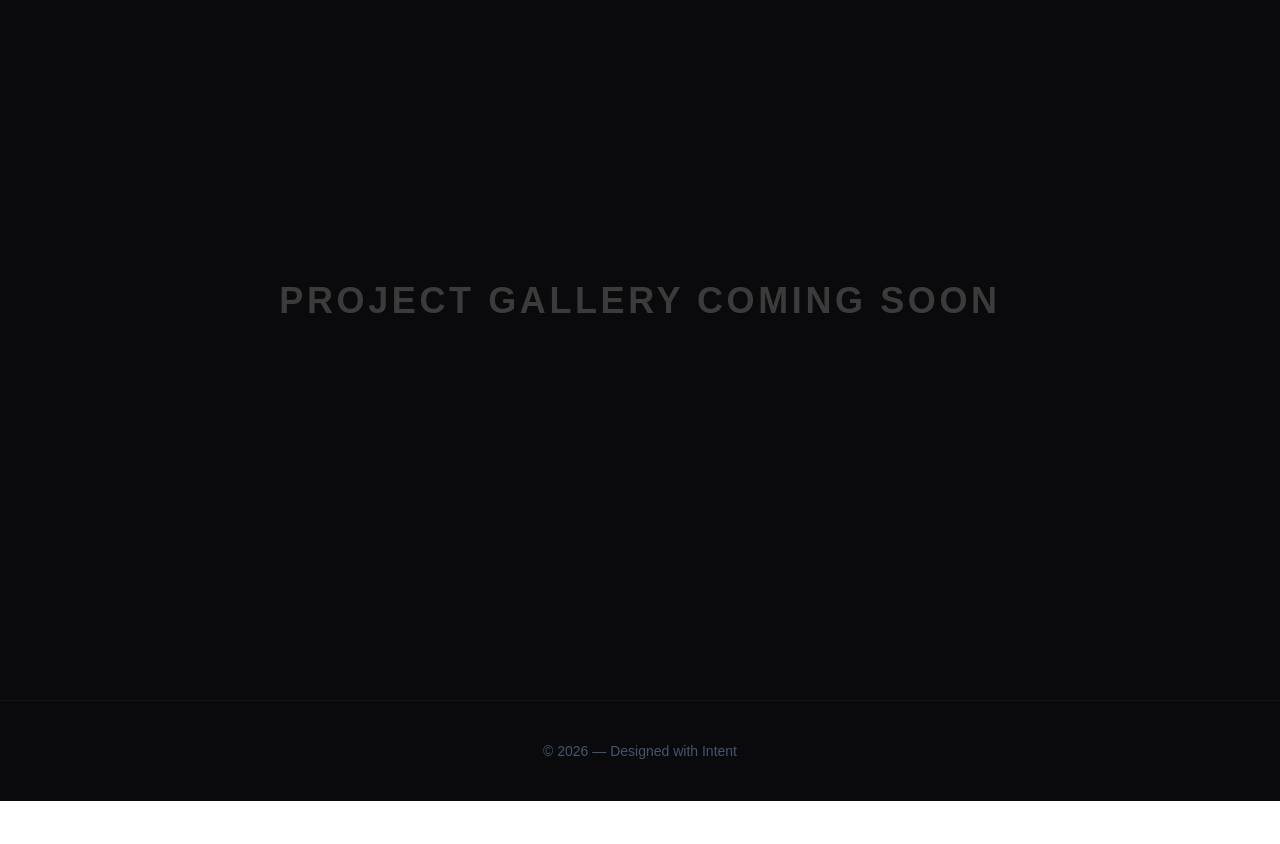
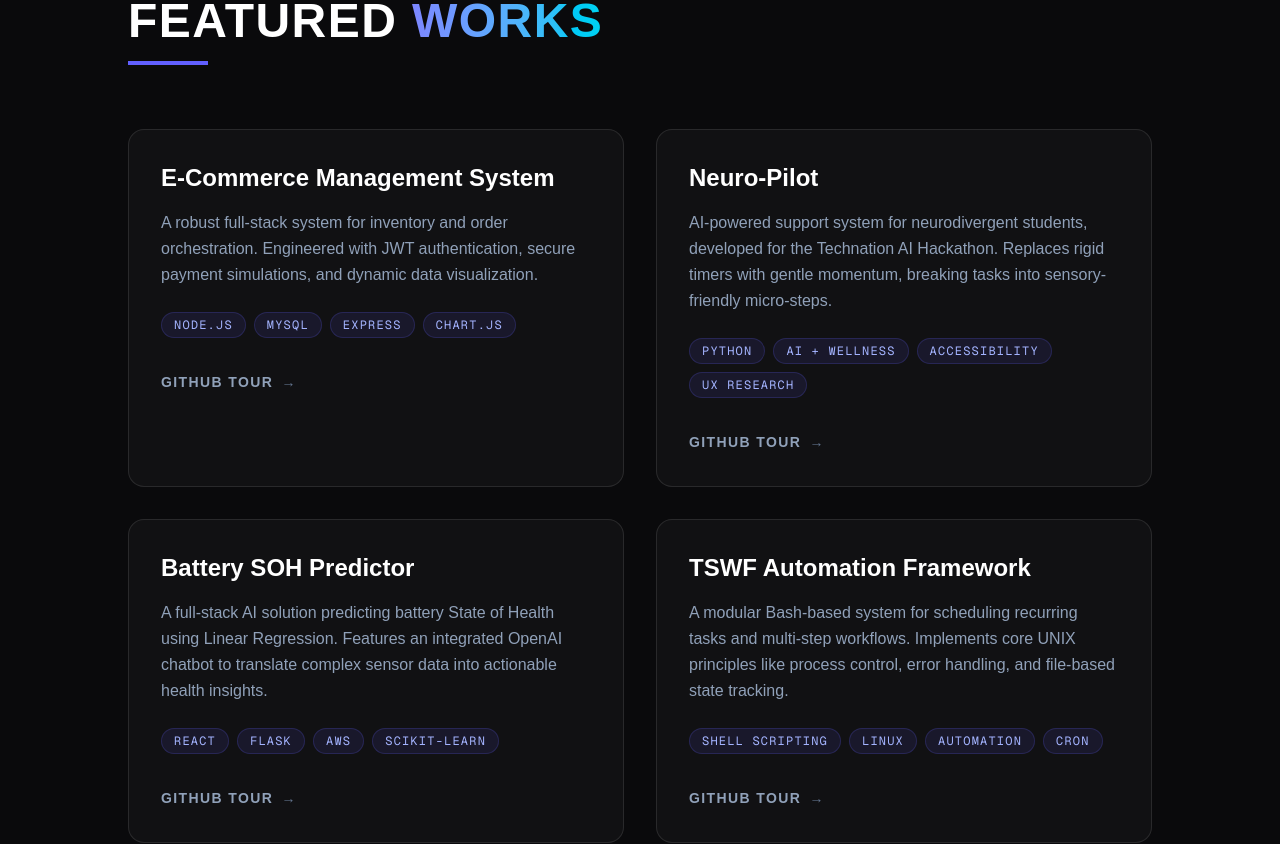
Before and after one commit to Khushi-Patel-code/khushi-portfolio, a Next.js app: page / in a window 1280 px wide. Shown: the part 900-1744 px from the top of the page. Before the commit the page ends 1701 px from the top, so only its background shows below. Built offline with nearby package versions, Linux system fonts and the light colour scheme.

Commit message:
Project Sections added

```diff
--- a/app/page.tsx
+++ b/app/page.tsx
@@ -1,23 +1,30 @@
-import Hero from "./sections/Hero"; // Adjust path based on your folder structure
+import Hero from "./sections/Hero";
+import Projects from "./sections/Projects"; // Path to your new component
 
 export default function Home() {
   return (
-    /* We use 'dark' class or a dark background to match the Hero's vibe */
-    <div className="bg-[#0a0a0c] min-h-screen selection:bg-indigo-500/30">
-      {/* Optional: Add a simple nav or just let the Hero shine */}
+    /* Global wrapper with the deep-space background and indigo selection */
+    <div className="bg-[#0a0a0c] min-h-screen selection:bg-indigo-500/30 selection:text-indigo-200">
+
       <main>
+        {/* The Hero Section: Introduction & Identity */}
         <Hero />
 
-        {/* Placeholder for your next section to test scrolling */}
-        <section id="projects" className="min-h-screen bg-[#0a0a0c] flex items-center justify-center border-t border-white/5">
-          <h2 className="text-white/20 text-4xl font-bold tracking-widest uppercase">
-            Project Gallery Coming Soon
-          </h2>
-        </section>
+        {/* Subtle separator glow to lead the eye to projects */}
+        <div className="h-px w-full bg-gradient-to-r from-transparent via-indigo-500/20 to-transparent" />
+
+        {/* The Projects Section: Featured Works & Innovation */}
+        <Projects />
       </main>
 
-      <footer className="py-10 text-center text-slate-600 text-sm border-t border-white/5 bg-[#0a0a0c]">
-        © {new Date().getFullYear()} — Designed with Intent
+      {/* Footer: Simple, Minimalist, and Disciplined */}
+      <footer className="py-20 text-center bg-[#0a0a0c] border-t border-white/5">
+        <p className="text-slate-500 font-mono text-xs tracking-[0.3em] uppercase mb-4">
+          Built with Resilience & Logic
+        </p>
+        <div className="text-slate-600 text-sm font-light">
+          © {new Date().getFullYear()} KHUSHI PATEL — Designed with Intent
+        </div>
       </footer>
     </div>
   );
--- /dev/null
+++ b/app/sections/Projects.tsx
@@ -0,0 +1,130 @@
+"use client";
+
+import React from "react";
+import { motion } from "framer-motion";
+
+const projects = [
+  {
+    title: "E-Commerce Management System",
+    description: "A robust full-stack system for inventory and order orchestration. Engineered with JWT authentication, secure payment simulations, and dynamic data visualization.",
+    tags: ["Node.js", "MySQL", "Express", "Chart.js"],
+    link: "https://github.com/Khushi-Patel-code/E-Commerce-Inventory-Order-Management-System-Website"
+  },
+  {
+    title: "Neuro-Pilot",
+    description: "AI-powered support system for neurodivergent students, developed for the Technation AI Hackathon. Replaces rigid timers with gentle momentum, breaking tasks into sensory-friendly micro-steps.",
+    tags: ["Python", "AI + Wellness", "Accessibility", "UX Research"],
+    link: "https://github.com/yourusername/neuro-pilot"
+  },
+  {
+    title: "Battery SOH Predictor",
+    description: "A full-stack AI solution predicting battery State of Health using Linear Regression. Features an integrated OpenAI chatbot to translate complex sensor data into actionable health insights.",
+    tags: ["React", "Flask", "AWS", "Scikit-Learn"],
+    link: "https://github.com/Khushi-Patel-code/BatterySOH-AI"
+  },
+  {
+    title: "TSWF Automation Framework",
+    description: "A modular Bash-based system for scheduling recurring tasks and multi-step workflows. Implements core UNIX principles like process control, error handling, and file-based state tracking.",
+    tags: ["Shell Scripting", "Linux", "Automation", "Cron"],
+    link: "https://github.com/Khushi-Patel-code/TASK-SCHEDULER"
+  },
+  {
+    title: "Multi-Agent AI Learning Coach",
+    description: "An orchestration of AI agents designed to generate personalized study plans and research summaries. Built as a Kaggle capstone focusing on session memory and autonomous tool usage.",
+    tags: ["Python", "Kaggle", "Agentic AI", "LLMs"],
+    link: "https://github.com/Khushi-Patel-code/AI-learning-coach-kaggle-capstone"
+  },
+  {
+    title: "ChronoSlate Web Calendar",
+    description: "An interactive scheduling interface focusing on persistence and user-centric event management. Designed with a high-contrast UI and localized storage for seamless performance.",
+    tags: ["JavaScript", "HTML5", "CSS3", "Local Storage"],
+    link: "https://github.com/Khushi-Patel-code/Chronoslate_Web_calendar"
+  }
+];
+
+const Projects = () => {
+  return (
+    <section id="projects" className="relative py-24 px-8 md:px-32 bg-[#0a0a0c] overflow-hidden">
+
+      {/* Background Grid - Matching Hero */}
+      <div className="absolute inset-0 z-0 opacity-20"
+           style={{ backgroundImage: `radial-gradient(#4f46e5 0.5px, transparent 0.5px)`, backgroundSize: '30px 30px' }}>
+      </div>
+
+      <div className="relative z-10">
+        <motion.div
+          initial={{ opacity: 0, y: 20 }}
+          whileInView={{ opacity: 1, y: 0 }}
+          viewport={{ once: true }}
+          className="mb-16"
+        >
+          <h2 className="text-3xl md:text-5xl font-semibold uppercase text-white tracking-[0.03em] mb-4">
+            Featured <span className="text-transparent bg-clip-text bg-gradient-to-r from-indigo-400 to-cyan-400">Works</span>
+          </h2>
+          <div className="h-1 w-20 bg-indigo-500"></div>
+        </motion.div>
+
+        <div className="grid grid-cols-1 md:grid-cols-2 gap-8">
+          {projects.map((project, index) => (
+            <motion.div
+              key={index}
+              initial={{ opacity: 0, y: 30 }}
+              whileInView={{ opacity: 1, y: 0 }}
+              transition={{ delay: index * 0.2 }}
+              viewport={{ once: true }}
+              className="group relative p-8 rounded-2xl bg-white/[0.03] border border-white/10 hover:border-indigo-500/50 transition-all duration-500"
+            >
+              {/* Hover Glow Effect */}
+              <div className="absolute inset-0 rounded-2xl bg-indigo-500/5 opacity-0 group-hover:opacity-100 blur-xl transition-opacity duration-500"></div>
+
+              <div className="relative z-10">
+                <h3 className="text-2xl font-bold text-white mb-4 group-hover:text-indigo-400 transition-colors">
+                  {project.title}
+                </h3>
+                <p className="text-slate-400 mb-6 font-light leading-relaxed">
+                  {project.description}
+                </p>
+
+                <div className="flex flex-wrap gap-2 mb-8">
+                  {project.tags.map((tag) => (
+                    <span key={tag} className="px-3 py-1 rounded-full bg-indigo-500/10 border border-indigo-500/20 text-indigo-300 text-xs font-mono uppercase tracking-widest">
+                      {tag}
+                    </span>
+                  ))}
+                </div>
+
+                <motion.a
+                    href={project.link}
+                    target="_blank"
+                    rel="noopener noreferrer"
+                    className="inline-flex items-center text-sm font-semibold text-slate-400 uppercase tracking-widest transition-all duration-300 group/link"
+                    // 1. We make the parent a motion component and set the trigger here
+                    initial="initial"
+                    whileHover="hover"
+                    >
+                    <span className="group-hover/link:text-indigo-400 transition-colors duration-300">
+                        GitHub Tour
+                    </span>
+
+                    <motion.span
+                        className="ml-2 text-slate-500 group-hover/link:text-cyan-400 transition-colors duration-300"
+                        variants={{
+                        initial: { x: 0 },
+                        // 2. The child now listens to the "hover" state of the parent
+                        hover: { x: 12 }
+                        }}
+                        transition={{ type: "spring", stiffness: 400, damping: 25 }}
+                    >
+                        →
+                    </motion.span>
+                    </motion.a>
+              </div>
+            </motion.div>
+          ))}
+        </div>
+      </div>
+    </section>
+  );
+};
+
+export default Projects;
```
